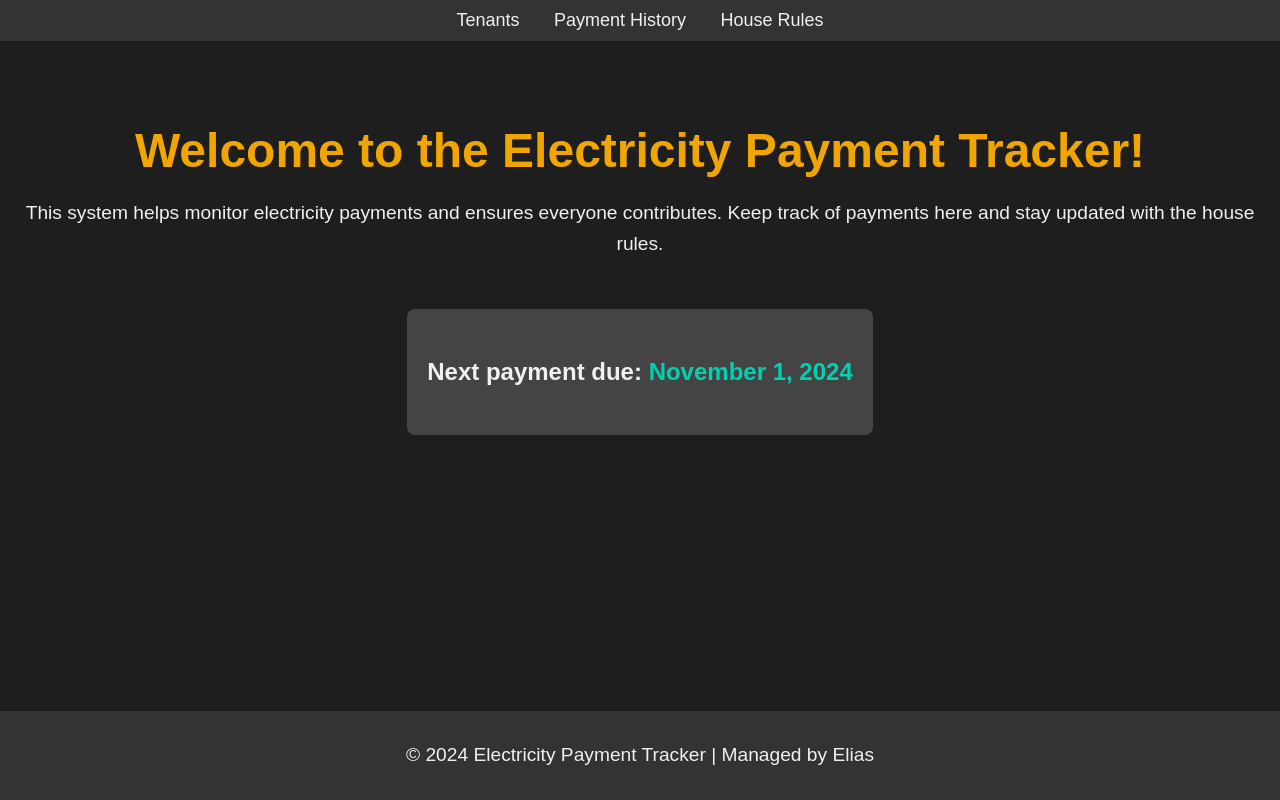
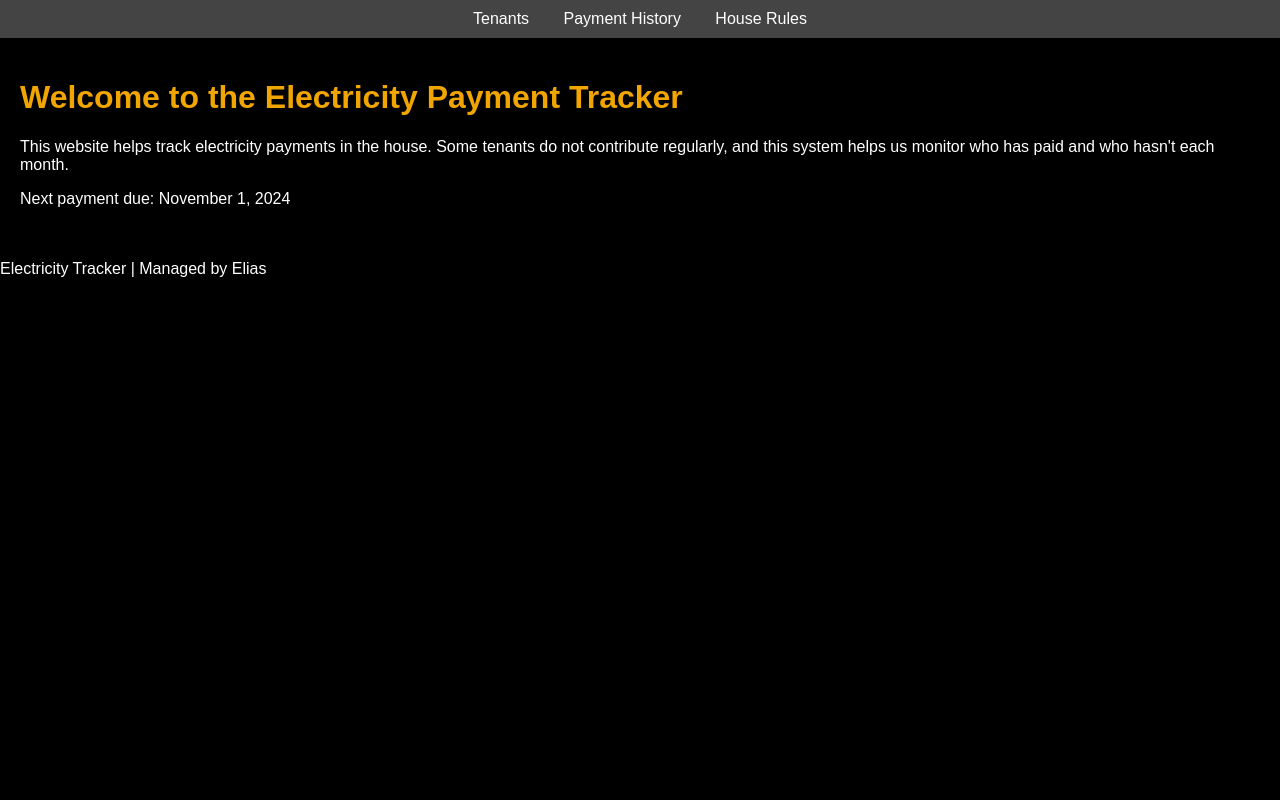
Before and after one commit to Eliascodebreaker/Electricity-Payment-Tracker, a plain HTML site: page index.html in a window 1280 px wide. Drawn offline with Linux system fonts and the light colour scheme.

Commit message:
Update index.html

```diff
--- a/index.html
+++ b/index.html
@@ -5,76 +5,6 @@
     <meta name="viewport" content="width=device-width, initial-scale=1.0">
     <link rel="stylesheet" href="style.css">
     <title>Electricity Payment Tracker</title>
-    <style>
-        body {
-            font-family: 'Arial', sans-serif;
-            background-color: #1e1e1e;
-            color: #f0f0f0;
-            margin: 0;
-            padding: 0;
-        }
-
-        nav {
-            background-color: #333;
-            padding: 10px 20px;
-            text-align: center;
-        }
-
-        nav a {
-            margin: 0 15px;
-            color: #f0f0f0;
-            text-decoration: none;
-            font-size: 18px;
-        }
-
-        nav a:hover {
-            color: #00d1b2;
-        }
-
-        .container {
-            text-align: center;
-            padding: 50px 20px;
-        }
-
-        h1 {
-            font-size: 3rem;
-            margin-bottom: 20px;
-        }
-
-        p {
-            font-size: 1.2rem;
-            line-height: 1.6;
-        }
-
-        #calendar {
-            background-color: #444;
-            padding: 20px;
-            border-radius: 8px;
-            display: inline-block;
-            margin-top: 30px;
-        }
-
-        #calendar p {
-            font-size: 1.5rem;
-            font-weight: bold;
-        }
-
-        #calendar .highlight {
-            color: #00d1b2;
-        }
-
-        /* Footer styling */
-        footer {
-            background-color: #333;
-            padding: 10px 0;
-            text-align: center;
-            position: absolute;
-            width: 100%;
-            bottom: 0;
-            color: #f0f0f0;
-            font-size: 14px;
-        }
-    </style>
 </head>
 <body>
     <nav>
@@ -84,29 +14,17 @@
     </nav>
 
     <div class="container">
-        <h1>Welcome to the Electricity Payment Tracker!</h1>
-        <p>This system helps monitor electricity payments and ensures everyone contributes. Keep track of payments here and stay updated with the house rules.</p>
+        <h1>Welcome to the Electricity Payment Tracker</h1>
+        <p>This website helps track electricity payments in the house. Some tenants do not contribute regularly, and this system helps us monitor who has paid and who hasn't each month.</p>
 
-        <!-- Calendar with next payment -->
+        <!-- Calendar for next payment -->
         <div id="calendar">
-            <p>Next payment due: <span class="highlight">November 1, 2024</span></p>
+            <p>Next payment due: November 1, 2024</p>
         </div>
     </div>
 
     <footer>
-        <p>&copy; 2024 Electricity Payment Tracker | Managed by Elias</p>
+        <p>Electricity Tracker | Managed by Elias</p>
     </footer>
-
-    <script>
-        // Example JavaScript to dynamically display today's date and next payment date
-        const today = new Date();
-        const nextPaymentDate = new Date('2024-11-01');
-
-        // Check if today is the due date and highlight it
-        const calendar = document.getElementById('calendar');
-        if (today.toDateString() === nextPaymentDate.toDateString()) {
-            calendar.innerHTML = "<p><span class='highlight'>Today is the payment due date: " + today.toDateString() + "</span></p>";
-        }
-    </script>
 </body>
 </html>
```
